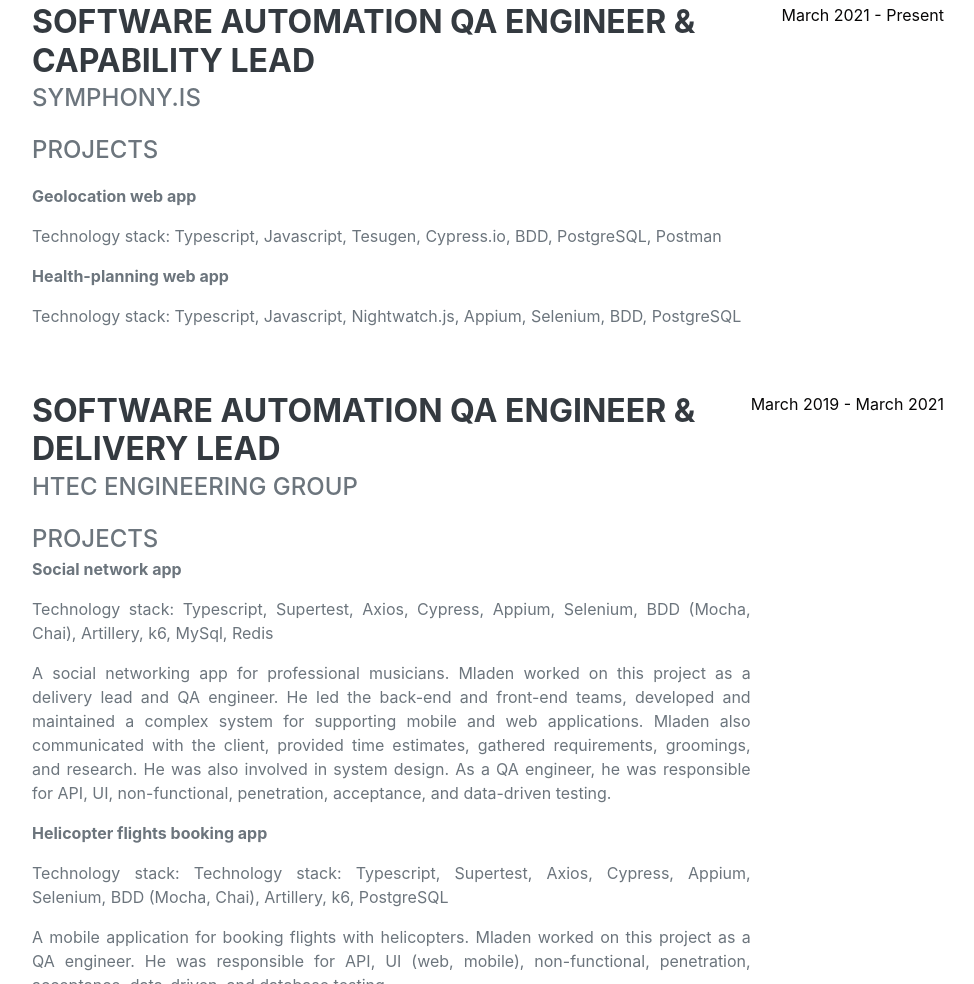
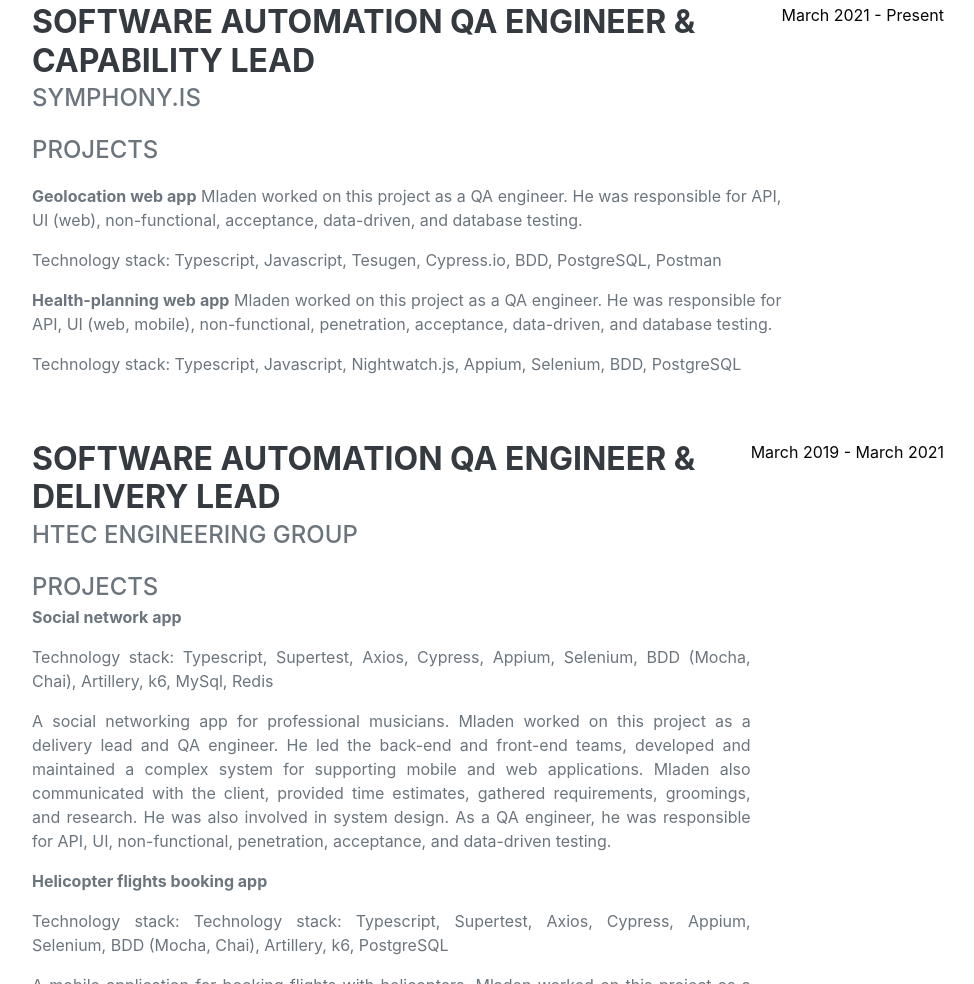
Before and after one commit to mladcepes/resume, a plain HTML site: page index.html in a window 1280 px wide. Shown: the part 993-1977 px from the top of the page, without its empty margins (288-1262 px from the left). Drawn offline with nearby package versions, Linux system fonts and the light colour scheme; a web font is replaced by a local one.

Commit message:
Update index.html

```diff
--- a/index.html
+++ b/index.html
@@ -69,11 +69,13 @@
                             <div class="subheading mb-3">Symphony.is</div>
                             <div class="subheading">Projects</div>
                             <p><p align="justify"><b>Geolocation web app</b>
+                            Mladen worked on this project as a QA engineer. He was responsible for API, UI (web), non-functional, acceptance, data-driven, and database testing.
                             </p>
                             <p align="justify">
                                 Technology stack: Typescript, Javascript, Tesugen, Cypress.io, BDD, PostgreSQL, Postman
                             </p>
                             <p><p align="justify"><b>Health-planning web app</b>
+                            Mladen worked on this project as a QA engineer. He was responsible for API, UI (web, mobile), non-functional, penetration, acceptance, data-driven, and database testing.
                                 </p>
                                 <p align="justify">
                                     Technology stack: Typescript, Javascript, Nightwatch.js, Appium, Selenium, BDD, PostgreSQL
```
